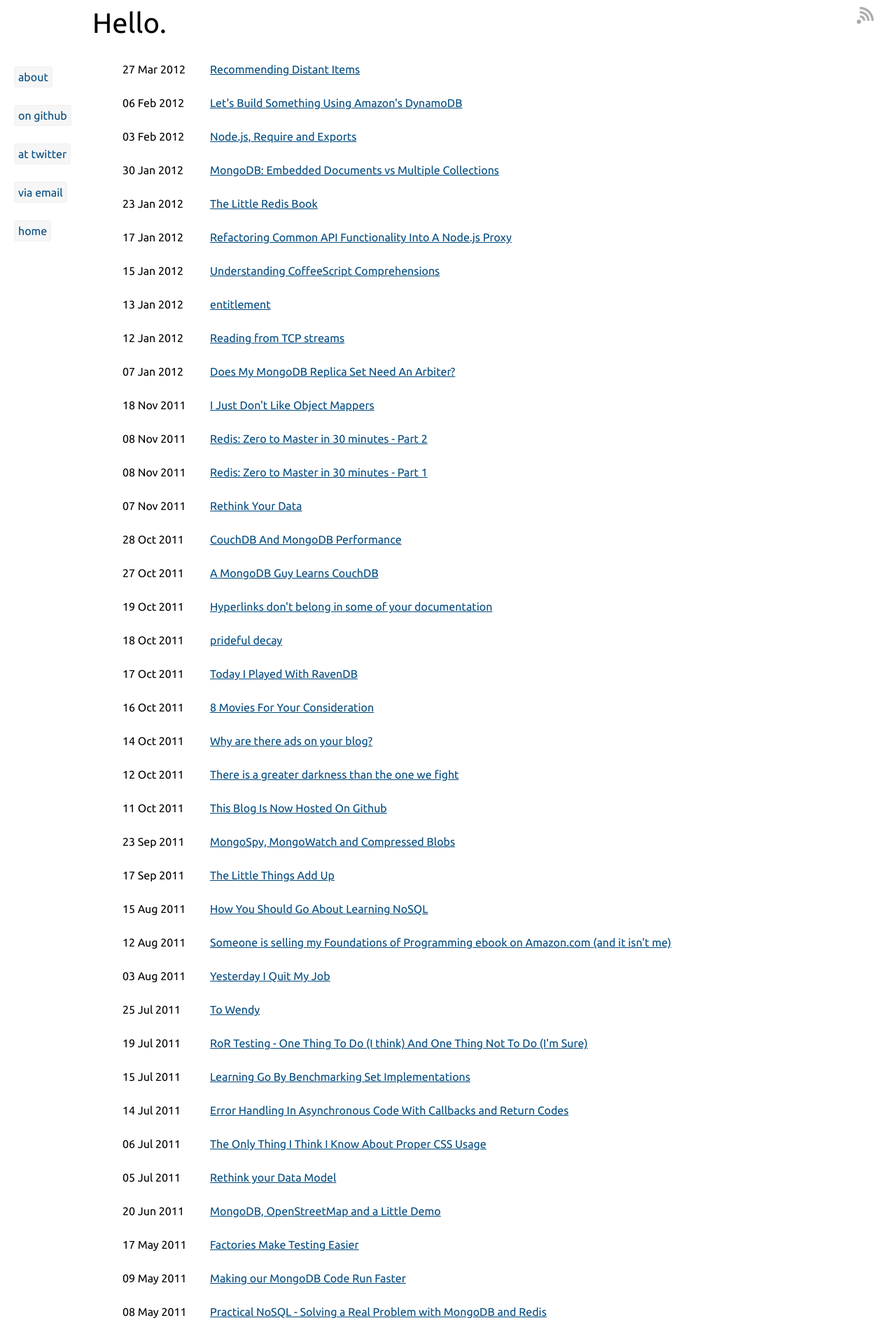
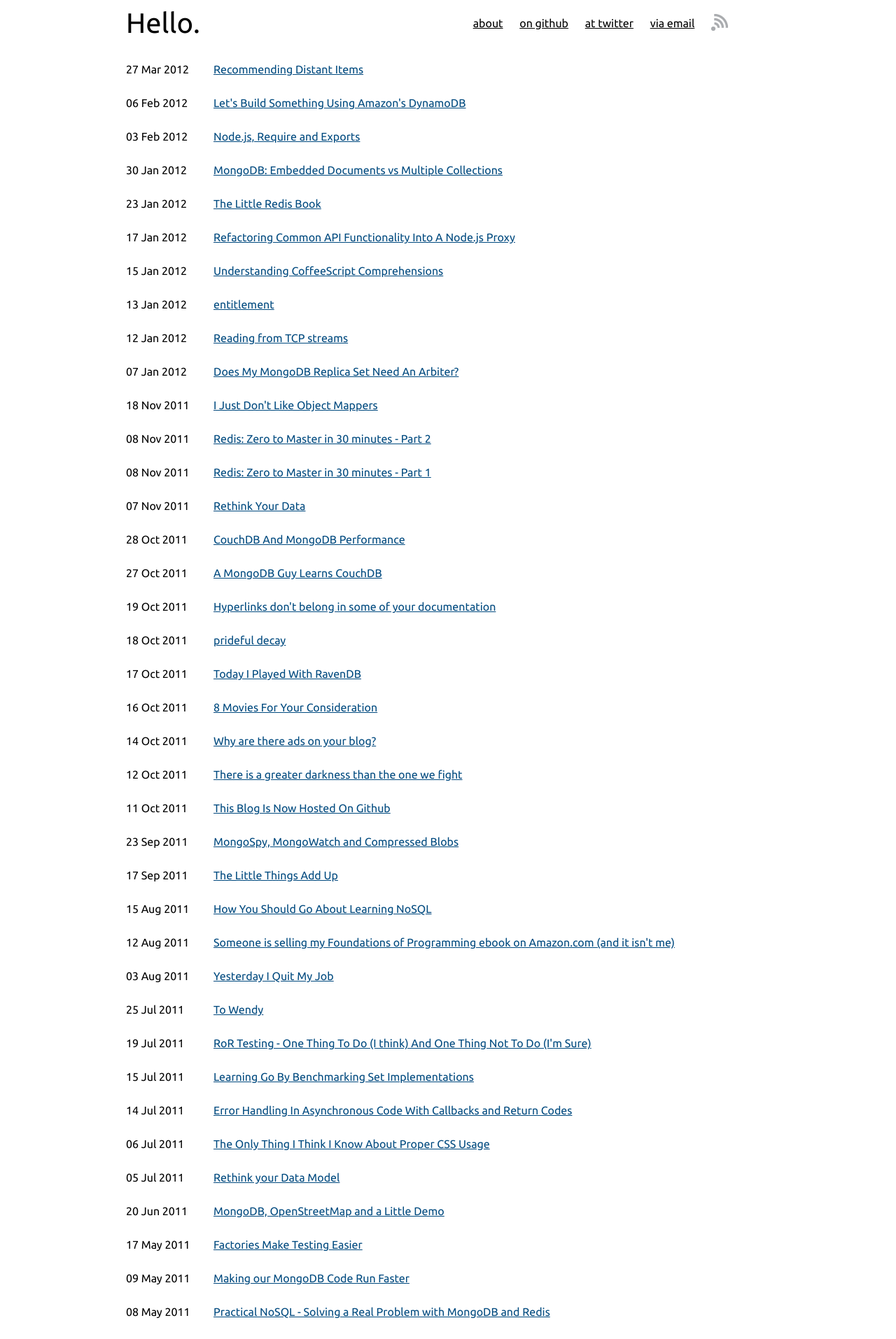
Before and after one commit to fehmicansaglam/fehmicansaglam.github.com, a Jekyll site: the page built from index.html, in a window 1280 px wide. Shown: the top 1914 px of the page at 70% size. Built offline with Jekyll 4.4.1, drawn with Linux system fonts in a browser that asks for light colours; nearby versions of some CDN libraries.

Commit message:
tweaked layout

```diff
--- a/_layouts/post.html
+++ b/_layouts/post.html
@@ -1,12 +1,8 @@
 ---
 layout: default
 ---
-<div id="title">
-  <a href="/" id="home">home</a>
-  <h1>{{ page.title  | xml_escape }}</h1>
-</div>
+<div id="title"><a href="/" id="home">home</a><h1>{{ page.title  | xml_escape }}</h1></div>
 <article>{{ content }}</article>
-
 <div id="comments" class="section">
   <div id="disqus_thread"></div>
   <a href="http://disqus.com" class="dsq-brlink attribution">blog comments powered by <span class="logo-disqus">Disqus</span></a>
--- a/assets/site.css
+++ b/assets/site.css
@@ -6,31 +6,31 @@
  */
 
 *{padding:0;margin:0;}
-pre{white-space:pre-wrap;white-space:-moz-pre-wrap;white-space:-pre-wrap;white-space:-o-pre-wrap;word-wrap:break-word;margin:0;padding:0;padding:10px;color:#000;font-size:14px;margin-bottom:20px;line-height:16px;background:#f6f6f6;border:1px solid #eee;border-radius:4px}pre,code{font-family:'Monaco','Consolas',monospace}pre .comment{color:#7e7e7e;font-style:italic}pre .constant,pre .integer{color:#18838a;font-weight:bold}pre .storage{color:#0000a1}pre .string{color:#8e0022}pre .keyword,pre .selector{color:#0000a1;font-weight:bold}pre .parent{font-style:italic}pre .entity,pre .meta{color:#3e853f}pre .support{color:#192140}pre .variable.global,pre .variable.class,pre .variable.instance{color:#3e853f}
+pre{margin:0;padding:0;padding:15px;color:#000;overflow-x:scroll;font-size:16px;margin-bottom:20px;line-height:20px;background:#f6f6f6;border:1px solid #eee;border-radius:4px}pre,code{font-family:'Monaco','Consolas',monospace}pre .comment{color:#7e7e7e;font-style:italic}pre .constant,pre .integer{color:#18838a;font-weight:bold}pre .storage{color:#0000a1}pre .string{color:#8e0022}pre .keyword,pre .selector{color:#0000a1;font-weight:bold}pre .parent{font-style:italic}pre .entity,pre .meta{color:#3e853f}pre .support{color:#192140}pre .variable.global,pre .variable.class,pre .variable.instance{color:#3e853f}
 
 html,body{font-family:Ubuntu,'Lucida Sans Unicode','Lucida Grande',verdana;background:#fff;}
 img{border:0;}
 blockquote{border-left:3px solid #ccc;color:#777;margin:10px;padding:10px;line-height:22px;}
-p{margin:0 0 25px 0;line-height:24px;}
+p{margin:0 0 25px 0;line-height:28px;font-size:18px;}
 code{background: #f6f6f6; border: 1px solid #eee; font-size: 0.95em; font-family:menlo,consolas,'courier new';padding: 2px;-moz-border-radius:4px;-webkit-border-radius:4px;border-radius:4px;}
 a{color:#004A7F;}
 a:hover{color:#c35617;}
-header{height:75px;margin-bottom:2px;position:relative;width:95%;margin:0 auto;display:block;}
-#hello{font-size:2.5em;position:absolute;top:10px;left:100px;font-weight:normal;}
+header{height:75px;margin-bottom:2px;position:relative;width:920px;margin:0 auto;display:block;}
+#hello{font-size:2.5em;position:absolute;top:10px;font-weight:normal;}
 header a{color:#000;text-decoration:none;}
 header a:hover{color:#777;}
-nav{padding:20px;width:125px;float:left;color:#fff;display:block;}
-nav a {text-decoration:none;border:1px solid #f0f0f0;background:#f6f6f6;padding:5px;-moz-border-radius:4px;-webkit-border-radius:4px;border-radius:4px;line-height:30px;}
-nav a:hover{background:#e6e6e6;border:1px solid #ccc;}
+nav{position:absolute;right:50px;top:15px;}
+nav a {text-decoration:none;padding:5px 10px;text-decoration:underline;}
+nav a img{position:relative;top:5px;}
+nav a:hover{color:#888;}
 li{list-style:none;}
 
-.posts li span{display:inline-block;width:125px;float:left;padding:15px 0;}
-.posts li a{display:block;padding:15px;}
-
-#rss{float:right;position:relative;top:10px;}
-#content{margin-left:175px;position:relative;}
+#posts {width:920px;margin:0 auto;}
+#posts span{display:inline-block;width:125px;float:left;padding:15px 0;}
+#posts a{display:block;padding:15px;}
 
 #title{margin:20px 0;padding:10px 0 10px 10px;background:#eee;border:solid #ddd;border-width:1px 0;position:relative;}
-#title h1{font-weight:bold;font-size:28px;color:#444;}
-#title h1, article, #comments{width:920px;margin:0 auto;}
-#home{position:absolute;left:50px;top:15px;background:#e3e3e3;border:1px solid #ddd;padding:4px;border-radius:4px;text-decoration:none;font-size:80%;}
+#title h1{font-size:28px;color:#444;}
+#title h1, article, #comments{width:85%;margin:0 auto;}
+#comments{margin-top:40px;}
+#home{position:absolute;left:25px;top:15px;background:#e3e3e3;border:1px solid #ddd;padding:4px;border-radius:4px;text-decoration:none;font-size:80%;}
--- a/index.html
+++ b/index.html
@@ -5,22 +5,17 @@
 
 <header>
   <a href="/" id="hello">Hello.</a>
-  <a href="//feeds.feedburner.com/KarlSeguinsBlog"><img id="rss" src="/assets/rss.png" width="24" height="24" alt="rss" /></a>
+  <nav>
+    <a href="/about.html" id="about">about</a>
+    <a href="//github.com/karlseguin">on github</a>
+    <a href="//twitter.com/karlseguin">at twitter</a>
+    <a href="mailto:karl@openmymind.net">via email</a>
+    <a href="//feeds.feedburner.com/KarlSeguinsBlog"><img src="/assets/rss.png" width="24" height="24" alt="rss" /></a>
+  </nav>
 </header>
 
-<div id="site">
-  <nav>
-    <p><a href="/about.html" id="about">about</a></p>
-    <p><a href="//github.com/karlseguin">on github</a></p>
-    <p><a href="//twitter.com/karlseguin">at twitter</a></p>
-    <p><a href="mailto:karl@openmymind.net">via email</a></p>
-    {% if page.url != '/index.html' %}<p><a href="/">home</a></p>{% endif %}
-  </nav>
-  <div id="content">
-    <ul class="posts">
-      {% for post in site.posts %}
-        <li><span>{{ post.date | date_to_string }}</span> <a href="{{ post.url }}">{{ post.title }}</a></li>
-      {% endfor %}
-    </ul>
-  </div>
+<div id="posts">
+  {% for post in site.posts %}
+    <span>{{ post.date | date_to_string }}</span> <a href="{{ post.url }}">{{ post.title }}</a>
+  {% endfor %}
 </div>
```
